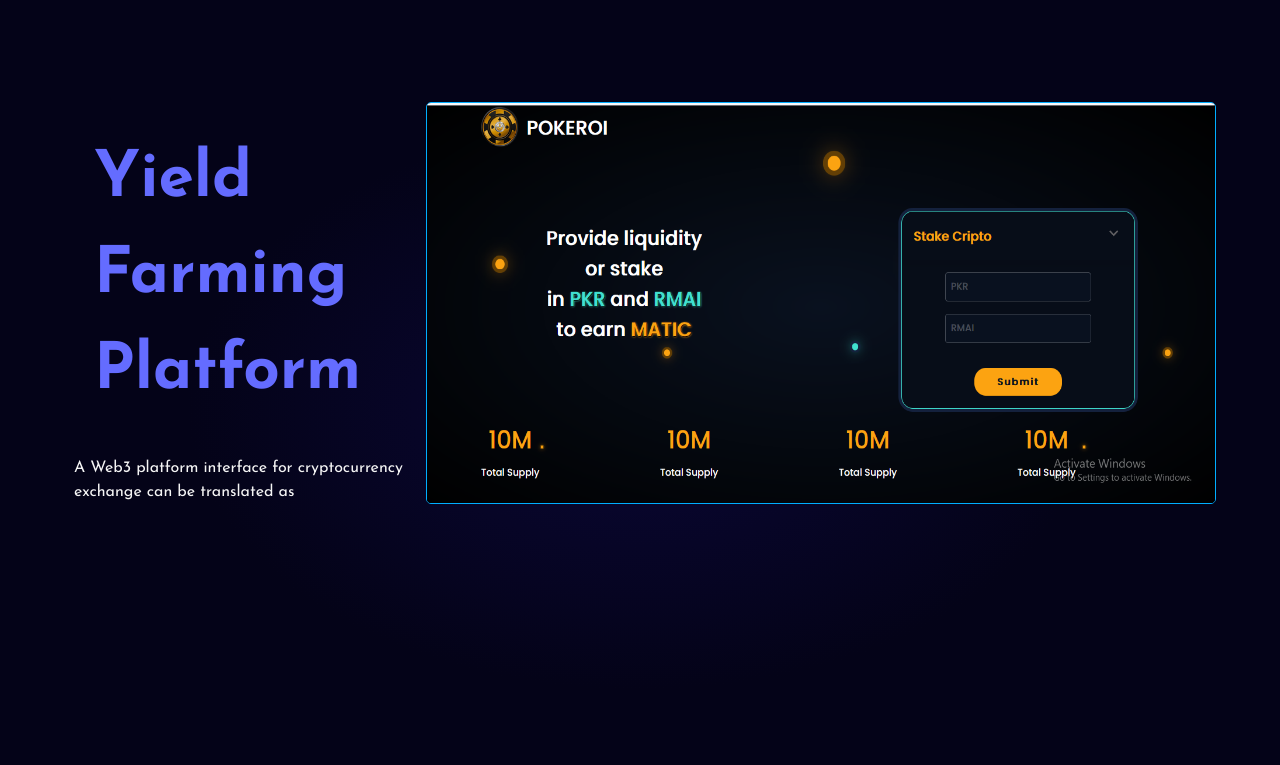
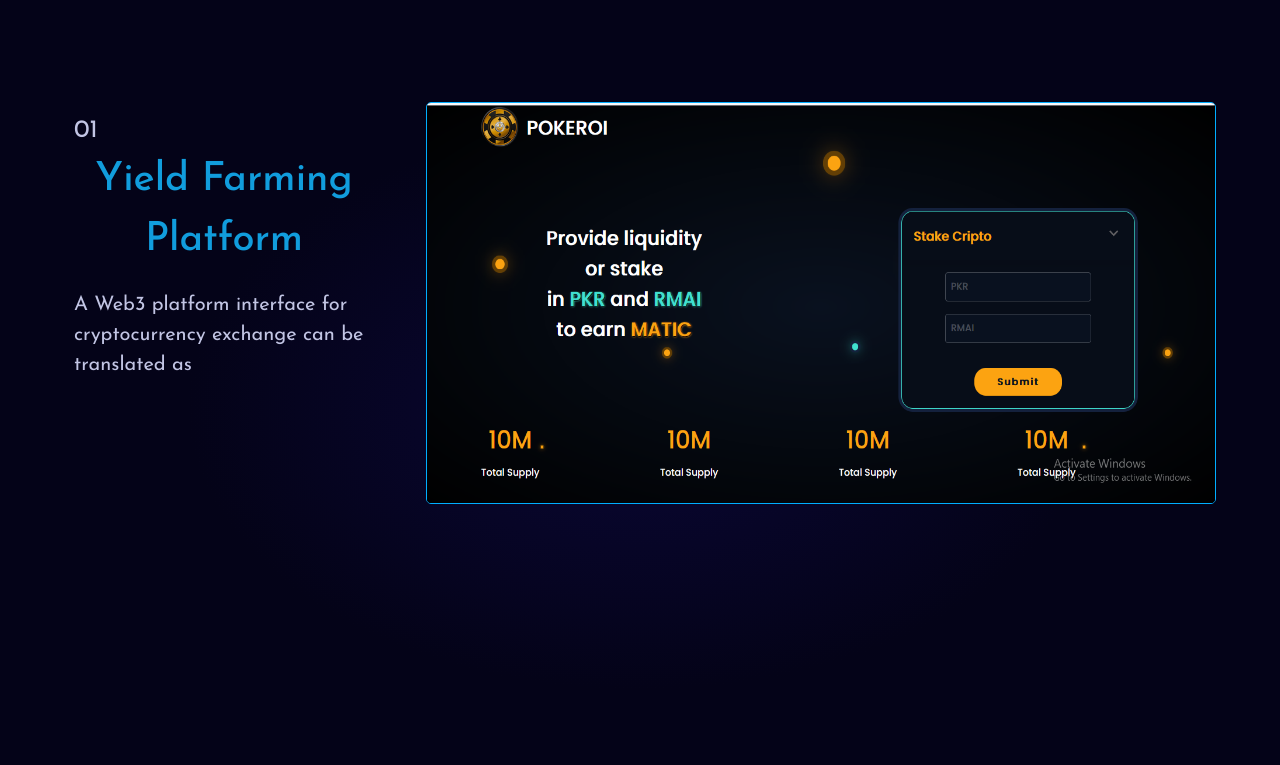
Before and after one commit to SmilingWitch/portfolio, a React (Vite) app: page /portfolio/about in a window 1280 px wide. Shown: the part 2975-3740 px from the top of the page. Built offline with nearby package versions, Linux system fonts and the light colour scheme; the HTML template or start-up script is replaced by a standard one.

Commit message:
feat: improve projectCard component

```diff
--- a/src/components/projectCard/ProjectCard.css
+++ b/src/components/projectCard/ProjectCard.css
@@ -7,8 +7,7 @@
     align-items: center;
     justify-content: center;
     border-radius: 2px;
-
-
+    margin: 0 auto ;
 }
 .projectCard{
     position: relative ;
@@ -40,24 +39,26 @@
 .projectName{
     position: relative ;
     width: 300px ;
-    display: flex;
-    font-size: 4em;
-    padding: 20px;
-    border-radius: 5px;
-    color: rgba(17, 157, 221, 0.829);
+    font-size: 2em;
+    text-align: center;
+
 }
 .projectName a span{
-    font-weight: bolder;
+
+    color: rgb(17, 157, 221);
 }
 
 .projectInfo{
     position: relative ;
     padding: 10px;
-    font-size: 1em;
     width: 350px;
-    color: whitesmoke;
+    color: rgb(194, 197, 228);
+    font-size: 20px;
     z-index: 3;
     font-family: 'Emberly';
+}
+.number{
+    font-size:25px ;
 }
 .img:hover  {
     -webkit-box-shadow: 0px 0px 32px -11px rgba(0,174,255,1);
--- a/src/components/projectCard/ProjectCard.tsx
+++ b/src/components/projectCard/ProjectCard.tsx
@@ -9,6 +9,7 @@ interface ProjectCardProps extends PropsWithChildren<{
     urlPhoto: string;
     urlInfo: string;
     info: string;
+    number: number
   }> {}
 
   function ProjectCard(props: ProjectCardProps) {
@@ -21,6 +22,9 @@ interface ProjectCardProps extends PropsWithChildren<{
         <div className="projectCardBx">
             <div className="projectCard">
                 <div className="projectInfo">
+                    <div className="number">
+                        0{props.number}
+                    </div>
                     <div className="projectName" data-aos="fade-right">
                         <a href={props.urlInfo}>
                             <span>{props.name}</span>
```
